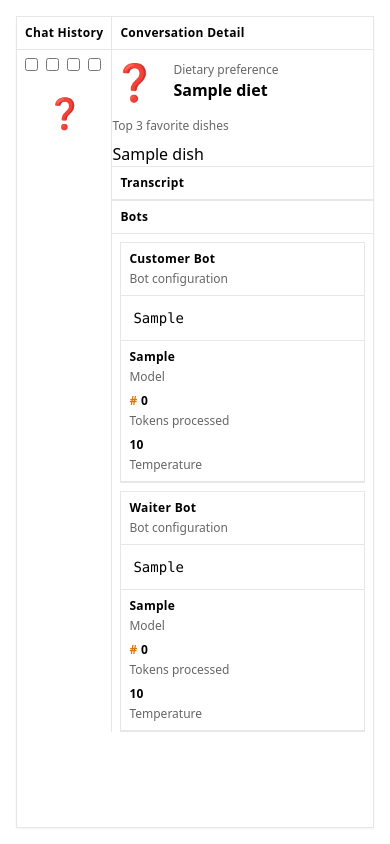
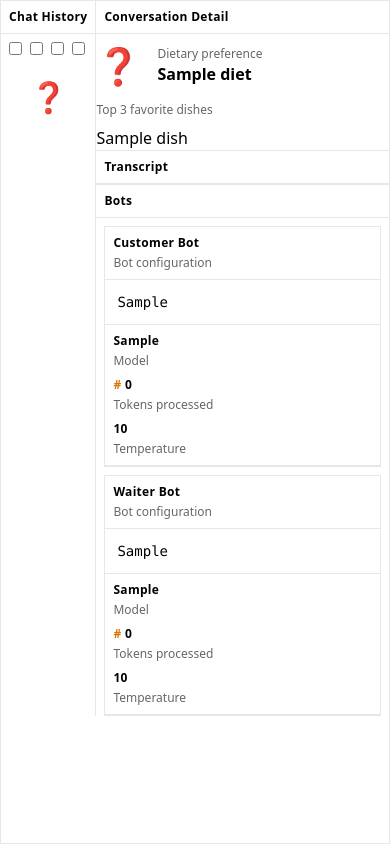
Before and after one commit to mamiksik/RestaurantSimulator, a Django app: template templates/chat_index.html in a window 390 px wide. Run offline with Django 5.2, Linux system fonts and the light colour scheme; the template is opened without the code that fills it: most values are stand-ins (such as "Sample title", 1, 10 or a date in 2020); data that the repository does not hold is empty; parts of the project's set-up code (start-up, migrations or seed data) failed here and were passed over; some libraries are stand-ins or nearby versions.

Commit message:
Make app container full screen on small devices

```diff
--- a/templates/chat_index.html
+++ b/templates/chat_index.html
@@ -9,8 +9,8 @@
     {% tailwind_css %}
     <title> ElephantChat </title>
 </head>
-<body class="relative min-h-screen w-screen h-screen flex items-center justify-center p-4 bg-base-300">
-<div class="card shadow-sm bg-base-100 h-full w-full border border-base-300">
+<body class="relative min-h-screen w-screen h-screen flex items-center justify-center md:p-4 bg-base-300">
+<div class="card shadow-sm bg-base-100 h-full w-full border border-base-300 rounded-none md:rounded-lg">
     <div class="card-body p-0 flex flex-row max-h-full gap-0">
         <div class="flex-none  max-w-24 md:max-w-96 max-h-full overflow-hidden">
             <div class="text-base font-bold text-xs tracking-wide p-2 border-base-300 border-b">Chat History</div>
```
